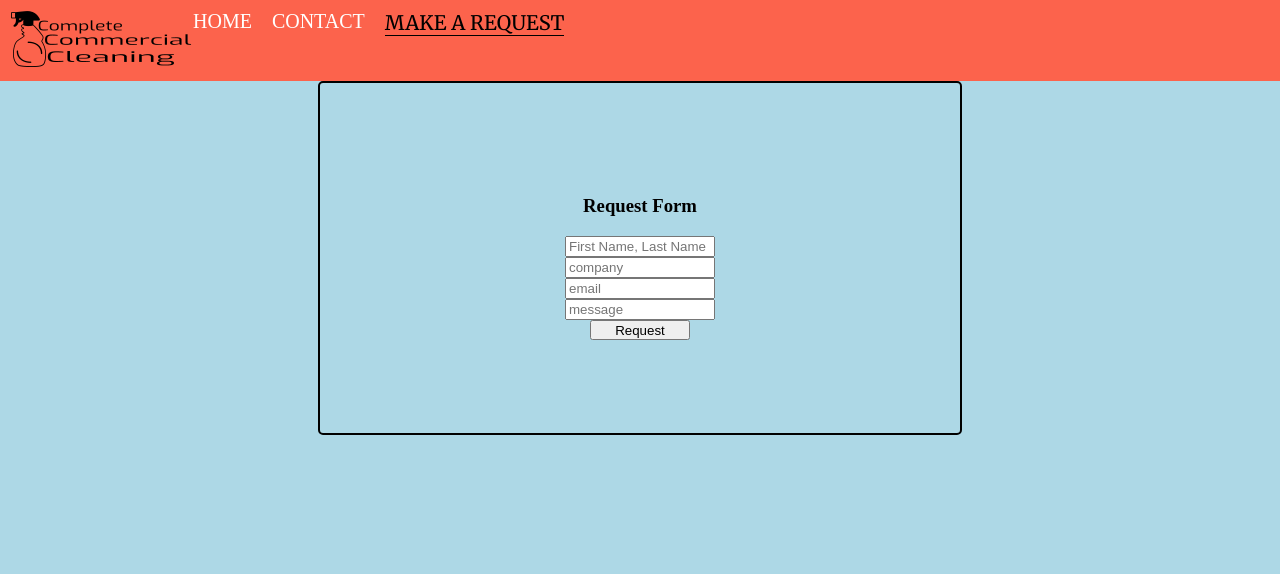
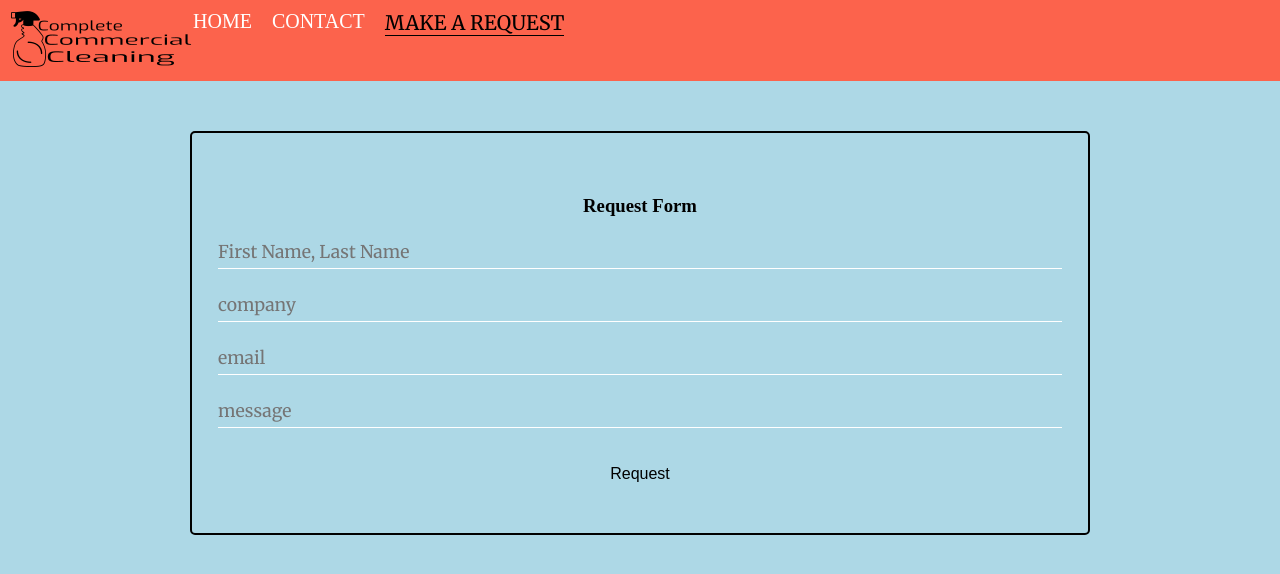
Before and after one commit to OswaldoGutierrez/CCC-Site, a React (Create React App) app: page /service-form in a window 1280 px wide. Shown: the top 574 px of the page. Built offline with nearby package versions, Linux system fonts and the light colour scheme; no server answers.

Commit message:
updated styles to service

```diff
--- a/src/styles/service.scss
+++ b/src/styles/service.scss
@@ -3,24 +3,40 @@
   justify-content: center;
 
   .request-form {
+    margin-top: 50px;
     display: flex;
     flex-direction: column;
     justify-content: center;
     align-items: center;
     border: 2px solid black;
     border-radius: 5px;
-    width: 50vw;
-    height: 350px;
+    width: 70vw;
+    height: 400px;
 
     .inputs {
-      display: flex;
-      flex-direction: column;
-      width: 150px;
+      input {
+        font-family: "Merriweather", serif;
+        color: white;
+        padding: 5px 0px;
+        width: 100%;
+        border-top: 0px;
+        border-right: 0px;
+        border-left: 0px;
+        border-bottom: 1px solid white;
+        background-color: transparent;
+        font-size: 1.1em;
+        margin-bottom: 20px;
+      }
     }
 
     .btn {
-      height: 20px;
-      width: 100px;
+      cursor: pointer;
+      height: 32px;
+      font-size: 1em;
+      border: 1px solid transparent;
+      transition: all 0.5s ease-in-out;
+      background-color: lightblue;
+      margin-top: 10px;
     }
   }
 }
```
